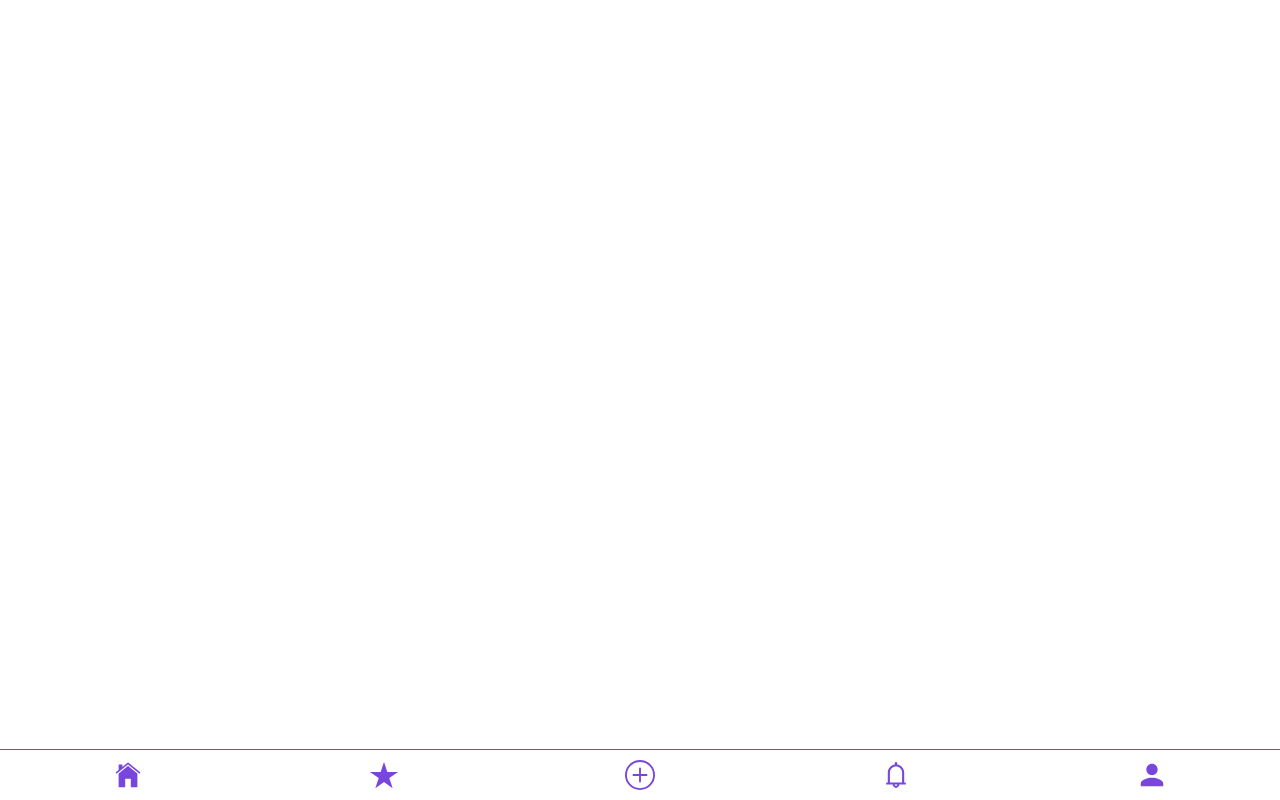
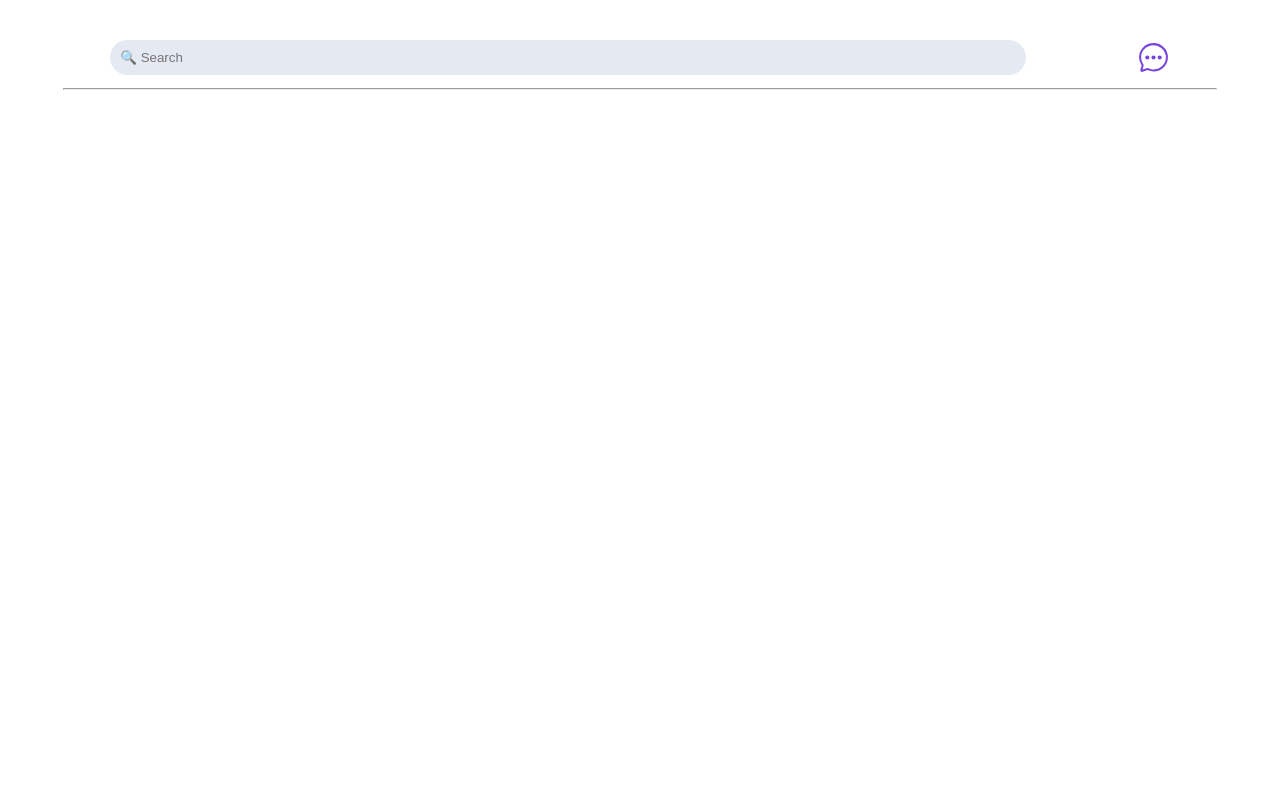
Before and after one commit to gabicortes/prospHer, a React (Create React App) app: page / in a window 1280 px wide. Built offline with nearby package versions, Linux system fonts and the light colour scheme.

Commit message:
top menu finish

```diff
--- a/src/App.tsx
+++ b/src/App.tsx
@@ -3,13 +3,15 @@ import "./App.css";
 import { Home } from "./Home/Home.js";
 import { Chat } from "./Chat/Chat.js";
 import { MenuButton } from "./MenuButton/MenuButton";
+import { MenuTop } from "./MenuTop/MenuTop";
 
 function App() {
   return (
     <div className="App">
       {/* <Home />
-      <Chat /> */}
-      <MenuButton />
+      <Chat />
+      <MenuButton />*/}
+      <MenuTop />
     </div>
   );
 }
--- /dev/null
+++ b/src/MenuTop/MenuTop.css
@@ -0,0 +1,26 @@
+.menuTopWrapper {
+  display: flex;
+  flex-direction: row;
+  align-items: center;
+  justify-content: space-evenly;
+  padding-top: 40px;
+  padding-bottom: 5px;
+}
+
+.iconChatBubble {
+  color: #7946dd;
+  height: 33px;
+  width: auto;
+}
+
+.inputMenuTop {
+  border-radius: 20px;
+  width: 70%;
+  padding: 10px;
+  background-color: #e5e9f2;
+  border: #7946dd;
+}
+
+hr {
+  width: 90%;
+}
--- /dev/null
+++ b/src/MenuTop/MenuTop.js
@@ -0,0 +1,15 @@
+import React from "react";
+import "./MenuTop.css";
+import { IoChatbubbleEllipsesOutline } from "react-icons/io5";
+
+export function MenuTop() {
+  return (
+    <div>
+      <div className="menuTopWrapper">
+        <input className="inputMenuTop" placeholder="🔍 Search" />
+        <IoChatbubbleEllipsesOutline className="iconChatBubble" />
+      </div>
+      <hr />
+    </div>
+  );
+}
```
